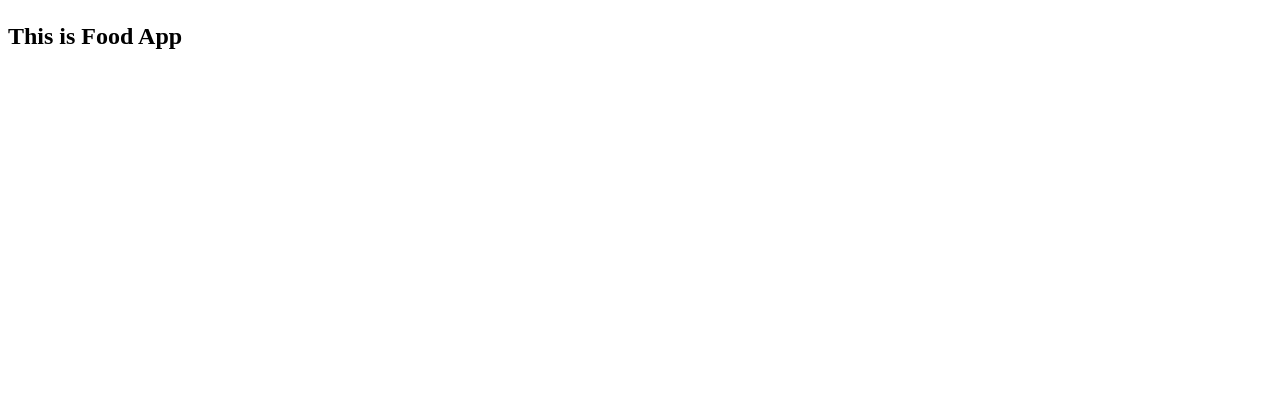
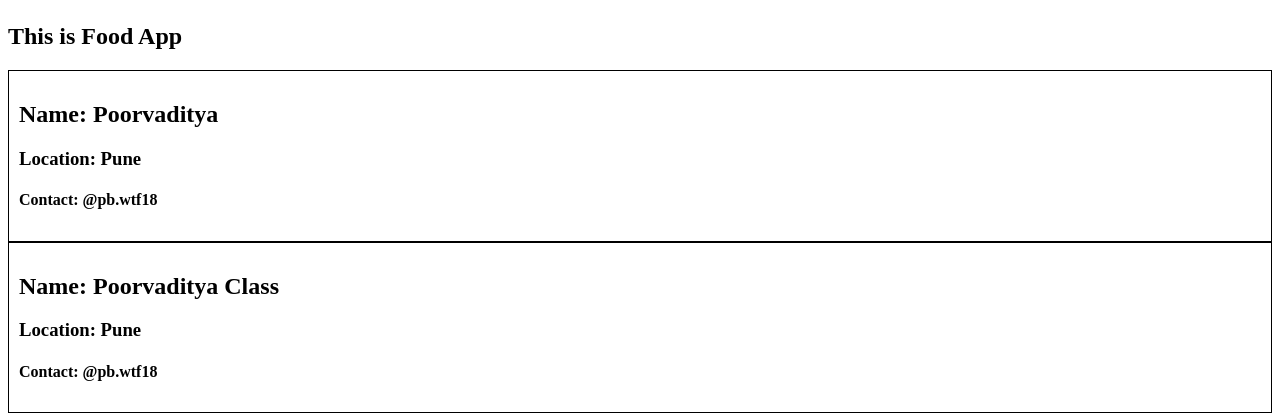
Before and after one commit to poorvaditya18/advance-reactJS, a React (Vite) app in the folder day-1/: page /about in a window 1280 px wide. Shown: the part 183-602 px from the top of the page. Built offline with nearby package versions, Linux system fonts and the light colour scheme.

Commit message:
added UserClass using class based component

```diff
--- a/day-1/index.css
+++ b/day-1/index.css
@@ -82,3 +82,8 @@
 .filter {
   display: flex;
 }
+
+.user-card {
+  padding: 10px;
+  border: 1px solid black;
+}
--- a/day-1/src/components/About.js
+++ b/day-1/src/components/About.js
@@ -1,8 +1,13 @@
+import User from "./User";
+import UserClass from "./UserClass";
+
 const About = () => {
   return (
     <div>
       <h1>About</h1>
       <h2>This is Food App</h2>
+      <User />
+      <UserClass name={"Poorvaditya Class"} location={"Pune"} />
     </div>
   );
 };
--- /dev/null
+++ b/day-1/src/components/User.js
@@ -0,0 +1,11 @@
+const User = () => {
+  return (
+    <div className="user-card">
+      <h2>Name: Poorvaditya</h2>
+      <h3>Location: Pune</h3>
+      <h4>Contact: @pb.wtf18</h4>
+    </div>
+  );
+};
+
+export default User;
--- /dev/null
+++ b/day-1/src/components/UserClass.js
@@ -0,0 +1,26 @@
+// class based component
+import React from "react";
+
+class UserClass extends React.Component {
+  // for accessing props
+  constructor(props) {
+    super(props);
+    console.log(props);
+  }
+
+  //you need to provide render method which return some piece of jsx
+  render() {
+    // destructuring
+    const { name, location } = this.props;
+
+    return (
+      <div className="user-card">
+        <h2>Name: {name}</h2>
+        <h3>Location: {location}</h3>
+        <h4>Contact: @pb.wtf18</h4>
+      </div>
+    );
+  }
+}
+
+export default UserClass;
```
